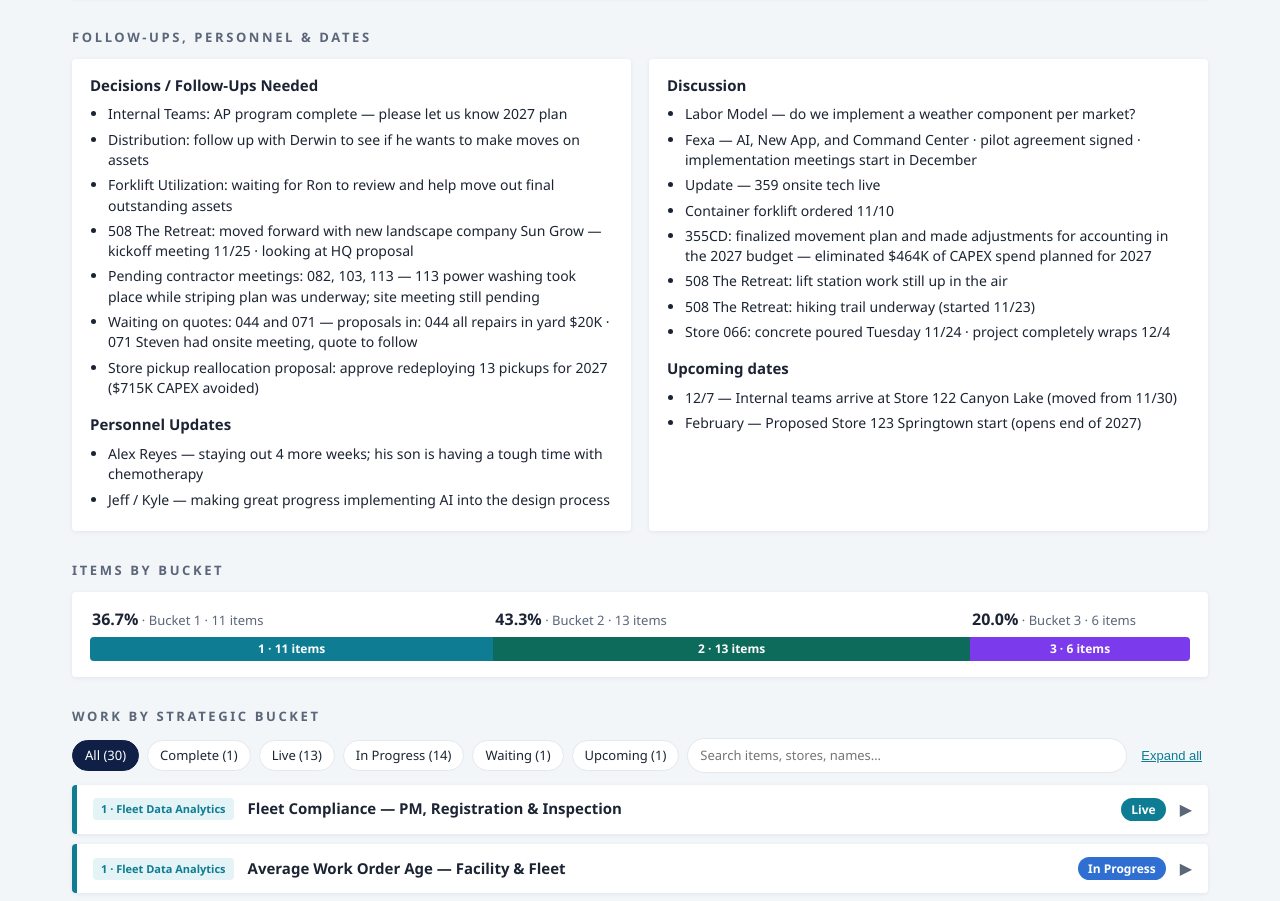
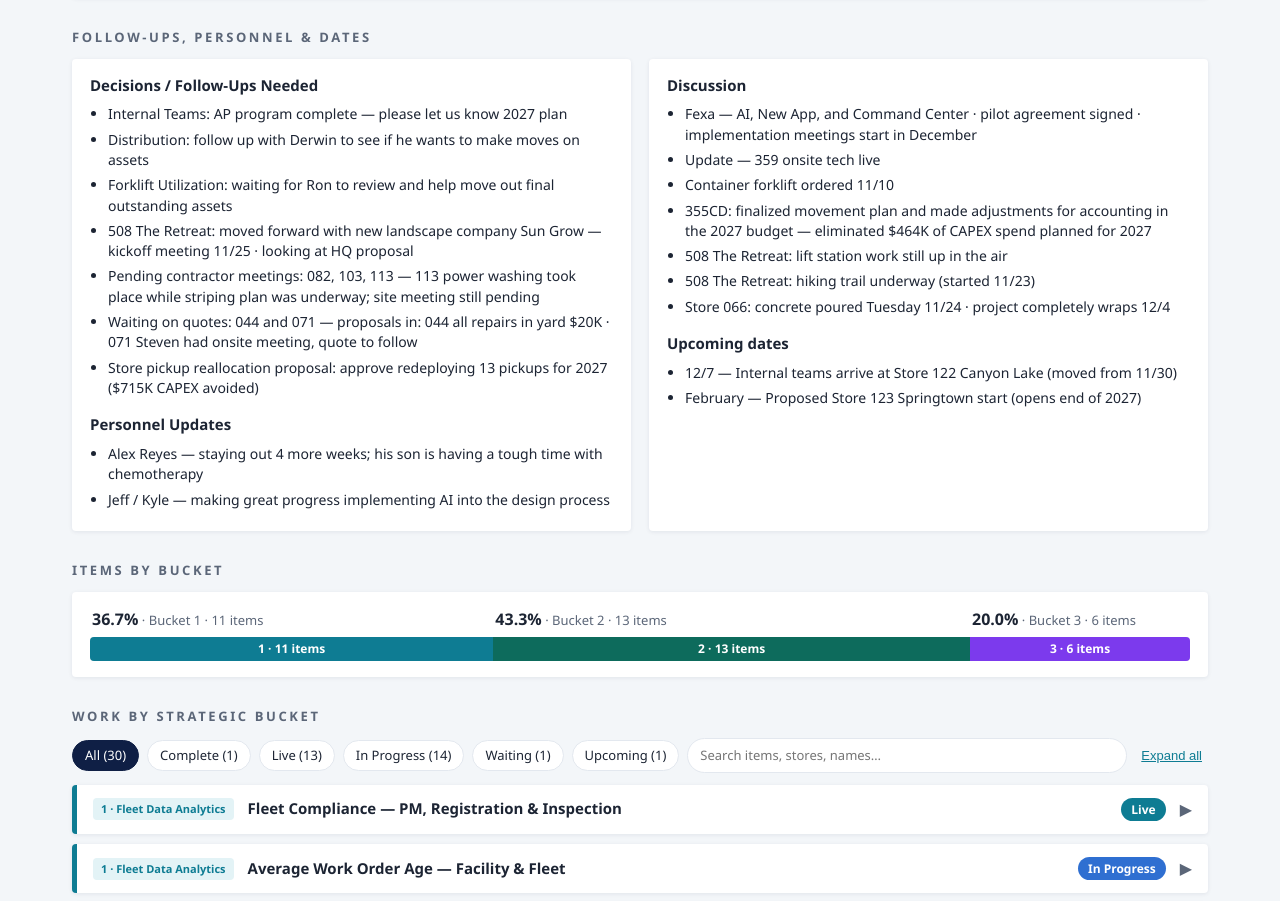
Before and after one commit to julianchetlange-svg/Store-Development-Fleet-Update, a plain HTML site: page index.html in a window 1280 px wide. Shown: the part 1659-2560 px from the top of the page. Drawn offline with Linux system fonts and the light colour scheme.

Commit message:
Owner update: remove Labor Model discussion item
Co-Authored-By: Claude Opus 5.5 <noreply@anthropic.com>
Claude-Session: https://claude.ai/code/session_015mEdPz6kd4sRqGUv4QfhBK

```diff
--- a/index.html
+++ b/index.html
@@ -247,7 +247,6 @@ const REPORTS = [
     ],
 
     discussion:[
-      "Labor Model — do we implement a weather component per market?",
       "Fexa — AI, New App, and Command Center · pilot agreement signed · implementation meetings start in December",
       "Update — 359 onsite tech live",
       "Container forklift ordered 11/10",
```
